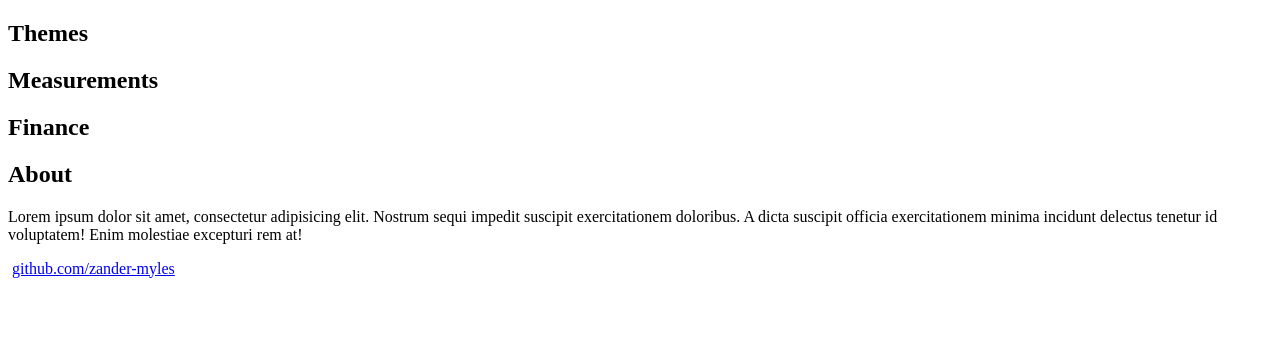
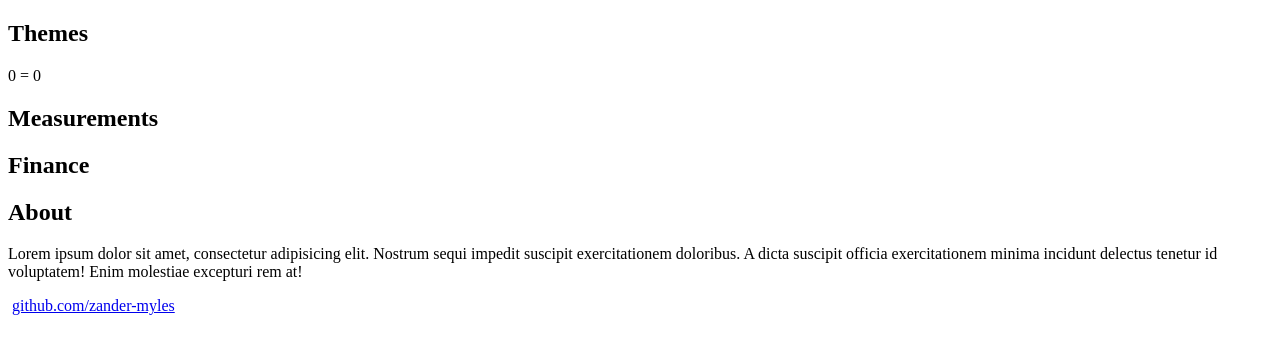
Before and after one commit to zander-myles/calculator, a plain HTML site: page index.html in a window 1280 px wide. Drawn offline with Linux system fonts and the light colour scheme.

Commit message:
Added 0 = 0 previous calculation div to history section

```diff
--- a/index.html
+++ b/index.html
@@ -102,7 +102,7 @@
             </div>
         </div>
         <div class="history-section">
-
+            <div class="previous-calculation">0 = 0</div>
         </div>
     </div>
     <div class="conversions-pg">
```
